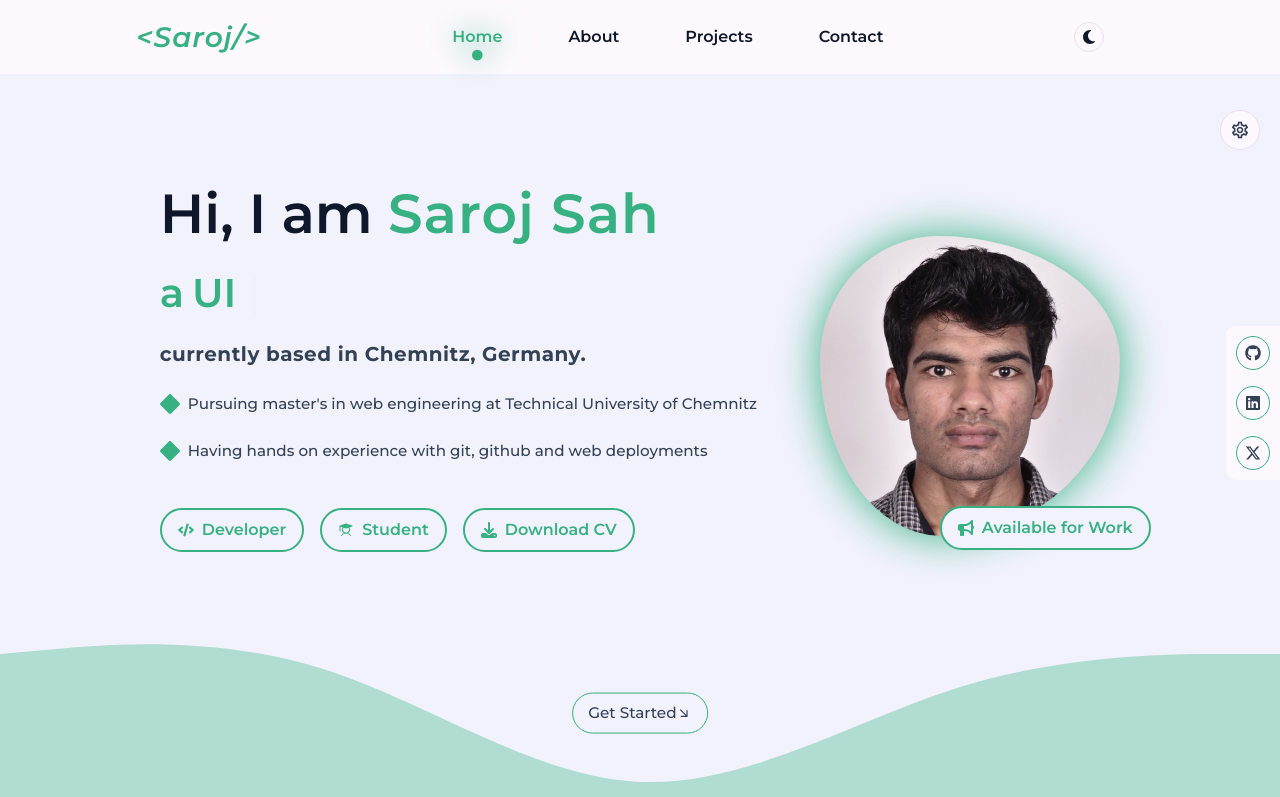
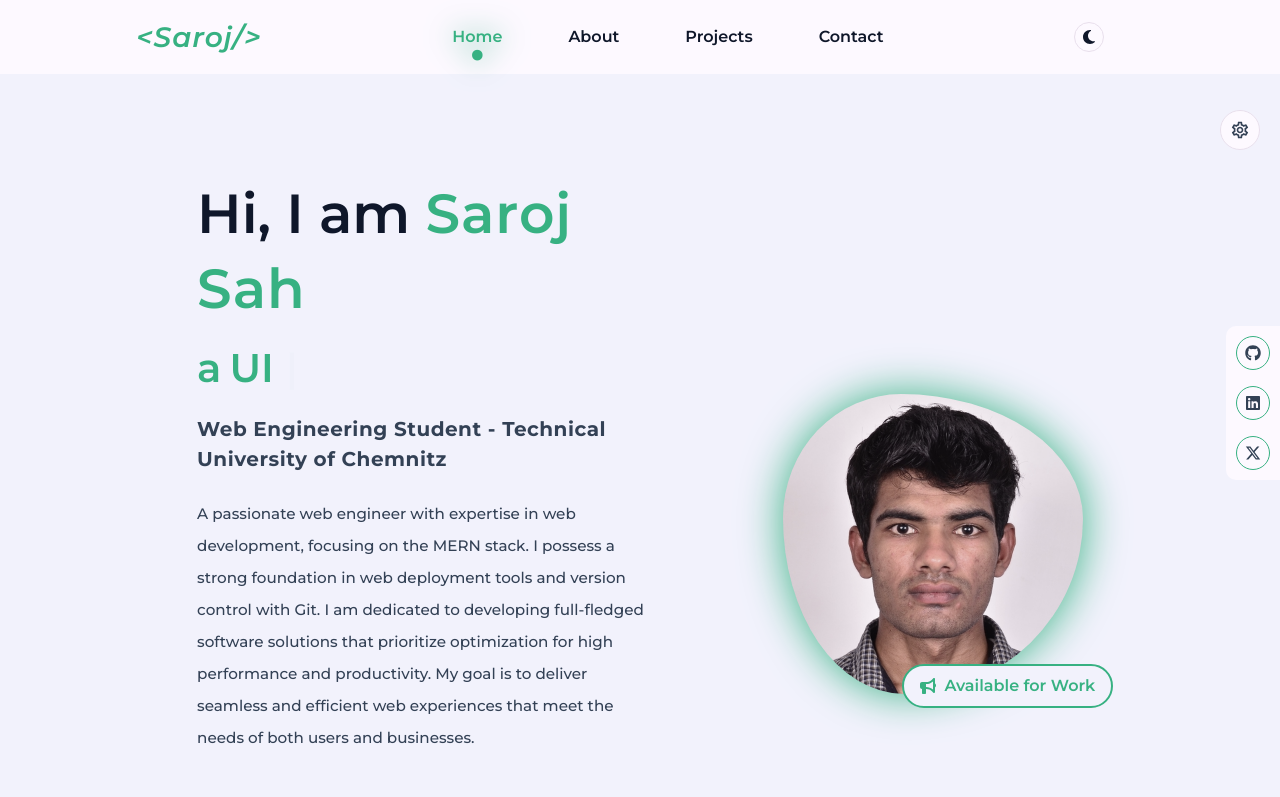
Before and after one commit to saroj2053/my-portfolio-site, a React (Vite) app: page / in a window 1280 px wide. Shown: the top 797 px of the page. Built offline with nearby package versions, Linux system fonts and the light colour scheme.

Commit message:
changed profile summary

```diff
--- a/src/components/Footer/Footer.css
+++ b/src/components/Footer/Footer.css
@@ -2,6 +2,33 @@
   padding: 30px 0;
   background: var(--bg-black-100);
   transition: var(--bg-transition);
+}
+
+/* .bottomShape {
+  transform: rotate(180deg);
+  line-height: 0;
+  overflow: hidden;
+  width: 100%;
+}
+
+.svg_bottom {
+  height: 50px;
+  transform: rotateY(180deg);
+  width: calc(143% + 1px);
+}
+
+.shapeFillBlack {
+  fill: #2e3032;
+} */
+
+.footer-section-one {
+  display: flex;
+  justify-content: space-around;
+  align-items: flex-start;
+}
+
+.footer-section-one-right.footer_links > li {
+  list-style-type: none;
 }
 
 .footer-items {
--- a/src/components/Home/Home.css
+++ b/src/components/Home/Home.css
@@ -79,6 +79,12 @@
   line-height: 75px;
 }
 
+.home__left {
+  flex: 0.6;
+  justify-content: center;
+  align-items: center;
+}
+
 .home__left .home__profileName {
   font-size: 55px;
   font-weight: 600;
@@ -111,6 +117,17 @@
   font-weight: 500;
   display: flex;
   gap: 0.5rem;
+  align-items: center;
+}
+
+.home__profileSummary {
+  font-size: 0.95rem;
+  color: var(--text-black-700);
+  margin: 1.5rem 0;
+  font-weight: 500;
+  display: flex;
+  gap: 0.5rem;
+  line-height: 2rem;
   align-items: center;
 }
 
--- a/src/components/Home/Home.tsx
+++ b/src/components/Home/Home.tsx
@@ -79,9 +79,18 @@ const Home = () => {
             </div>
 
             <h4 className="home__profileSubHeading">
-              currently based in Chemnitz, Germany.
+              Web Engineering Student - Technical University of Chemnitz
             </h4>
-            <div className="home__profileStatus">
+            <div className="home__profileSummary">
+              A passionate web engineer with expertise in web development,
+              focusing on the MERN stack. I possess a strong foundation in web
+              deployment tools and version control with Git. I am dedicated to
+              developing full-fledged software solutions that prioritize
+              optimization for high performance and productivity. My goal is to
+              deliver seamless and efficient web experiences that meet the needs
+              of both users and businesses.
+            </div>
+            {/* <div className="home__profileStatus">
               <span>
                 <FaDiamond color="var(--skin-color)" size={20} />
               </span>
@@ -93,12 +102,12 @@ const Home = () => {
                 <FaDiamond color="var(--skin-color)" size={20} />
               </span>
               Having hands on experience with git, github and web deployments
-            </div>
+            </div> */}
             <div className="home__ctaButtons">
               <span className="home__pill">
                 <Pill text="Developer" />
                 <Pill text="Student" />
-                <Pill text="Download CV" />
+                <Pill text="Download CV" isFilled />
               </span>
             </div>
           </div>
--- a/src/components/Navbar/Navbar.css
+++ b/src/components/Navbar/Navbar.css
@@ -2,7 +2,7 @@
   width: 100%;
   padding: 8px 0;
   background: var(--bg-black-100);
-  transition: background 0.8s ease-in-out;
+  /* transition: background 0.8s ease-in-out; */
   color: var(--text-black-900);
   position: fixed;
   top: 0;
@@ -98,7 +98,7 @@
 .theme-toggler {
   border: 1px solid var(--bg-black-50);
   background: var(--bg-black-100);
-  transition: background 0.8s ease-in-out;
+  /* transition: background 0.8s ease-in-out; */
   padding: 0.25rem;
   border-radius: 50%;
   width: 30px;
--- a/src/components/Pill/Pill.css
+++ b/src/components/Pill/Pill.css
@@ -18,3 +18,13 @@
   background-color: var(--skin-color);
   color: #fff;
 }
+
+.filledBg {
+  background-color: var(--skin-color);
+  color: white;
+}
+
+.filledBg:hover {
+  background-color: var(--bg-black-900);
+  color: var(--text-black-900);
+}
--- a/src/components/Pill/Pill.tsx
+++ b/src/components/Pill/Pill.tsx
@@ -4,9 +4,9 @@ import { FaCode } from "react-icons/fa";
 import { FaBullhorn, FaDownload } from "react-icons/fa6";
 import { PiStudentFill } from "react-icons/pi";
 
-const Pill = ({ text }: { text: string }) => {
+const Pill = ({ text, isFilled }: { text: string; isFilled?: boolean }) => {
   return (
-    <div className="pill">
+    <div className={`pill ${isFilled && "filledBg"} `}>
       {text === "Developer" && <FaCode />}
       {text === "Student" && <PiStudentFill />}
       {text === "Available for Work" && <FaBullhorn />}
--- a/src/index.css
+++ b/src/index.css
@@ -13,7 +13,7 @@
   --bg-black-50: #e8dfec;
   --text-black-900: #0f172a;
   --text-black-700: #334155;
-  --bg-transition: background 0.8s ease-in-out;
+  /* --bg-transition: background 0.8s ease-in-out; */
 }
 
 body {
@@ -45,7 +45,7 @@ body.skin3 {
 }
 
 body.skin4 {
-  --skin-color: #e11d48;
+  --skin-color: #b01111;
 }
 
 body.skin5 {
```
Also changed, not shown: src/components/Footer/Footer.tsx (+0 -12 lines).
